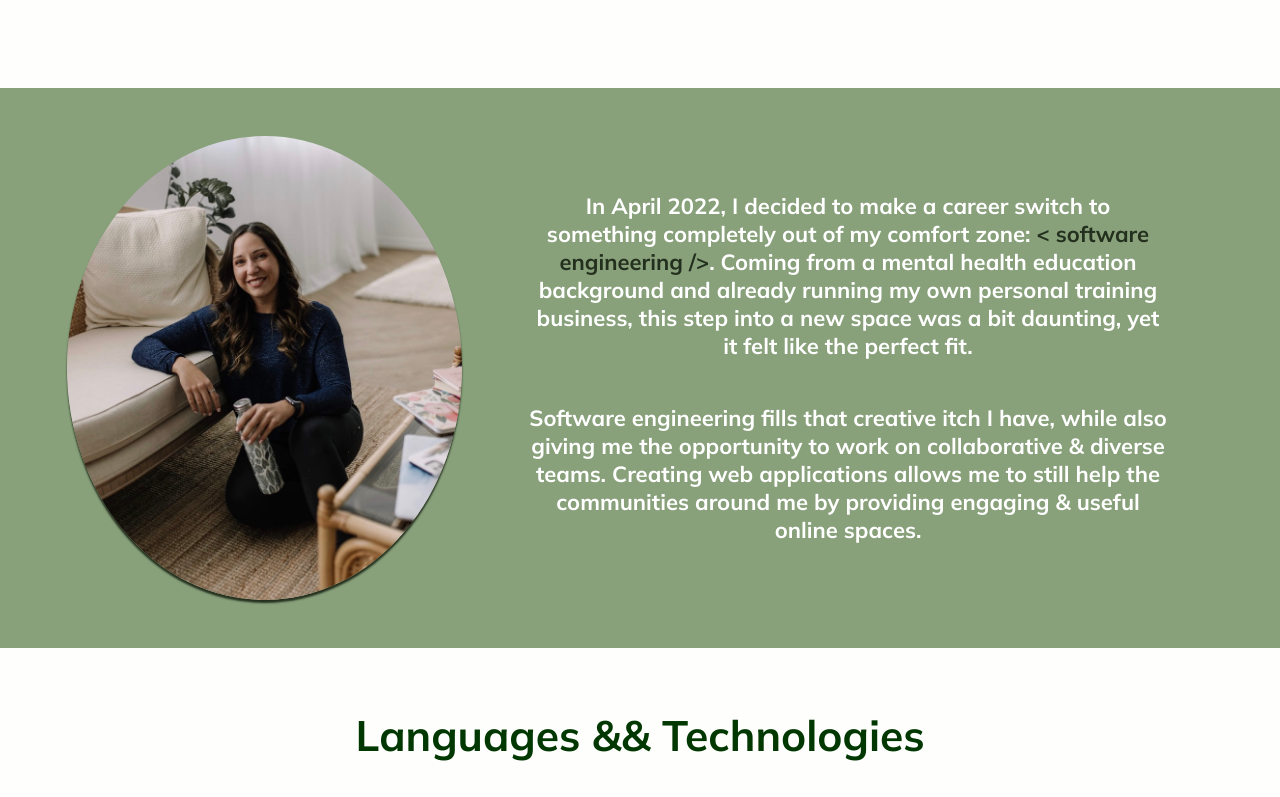
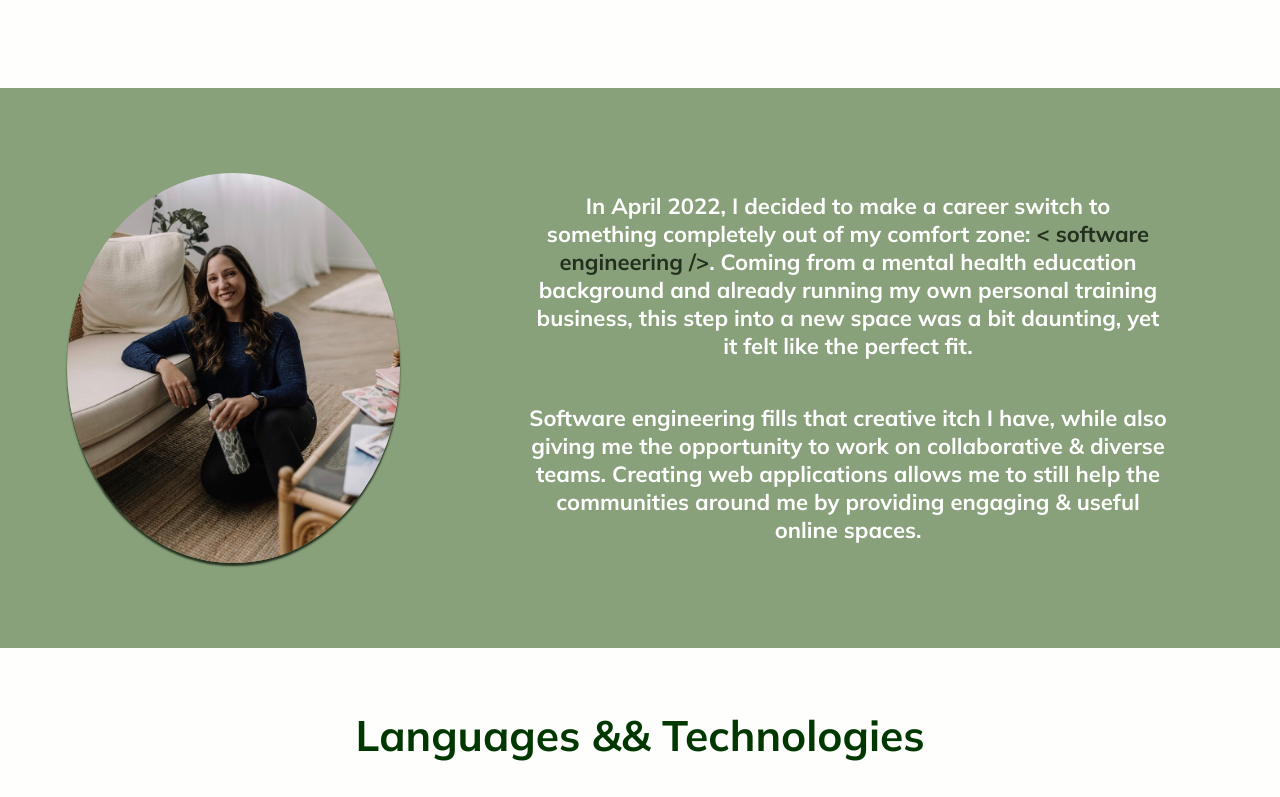
Before and after one commit to amandafroment/portfolio, a React (Create React App) app: page / in a window 1280 px wide. Shown: the part 712-1509 px from the top of the page. Built offline with nearby package versions, Linux system fonts and the light colour scheme.

Commit message:
changed profile picture for laptop responsiveness

```diff
--- a/src/pages/App/App.css
+++ b/src/pages/App/App.css
@@ -639,6 +639,13 @@ figure {
     width: 32.5vw;
   }
 
+  .profile-pic {
+    width: 80%;
+    min-width: 80%;
+    border-radius: 50%;
+    box-shadow: 0px 3px 2px #24301e;
+  }
+
   .projects-container {
     display: flex;
     flex-direction: column;
```
